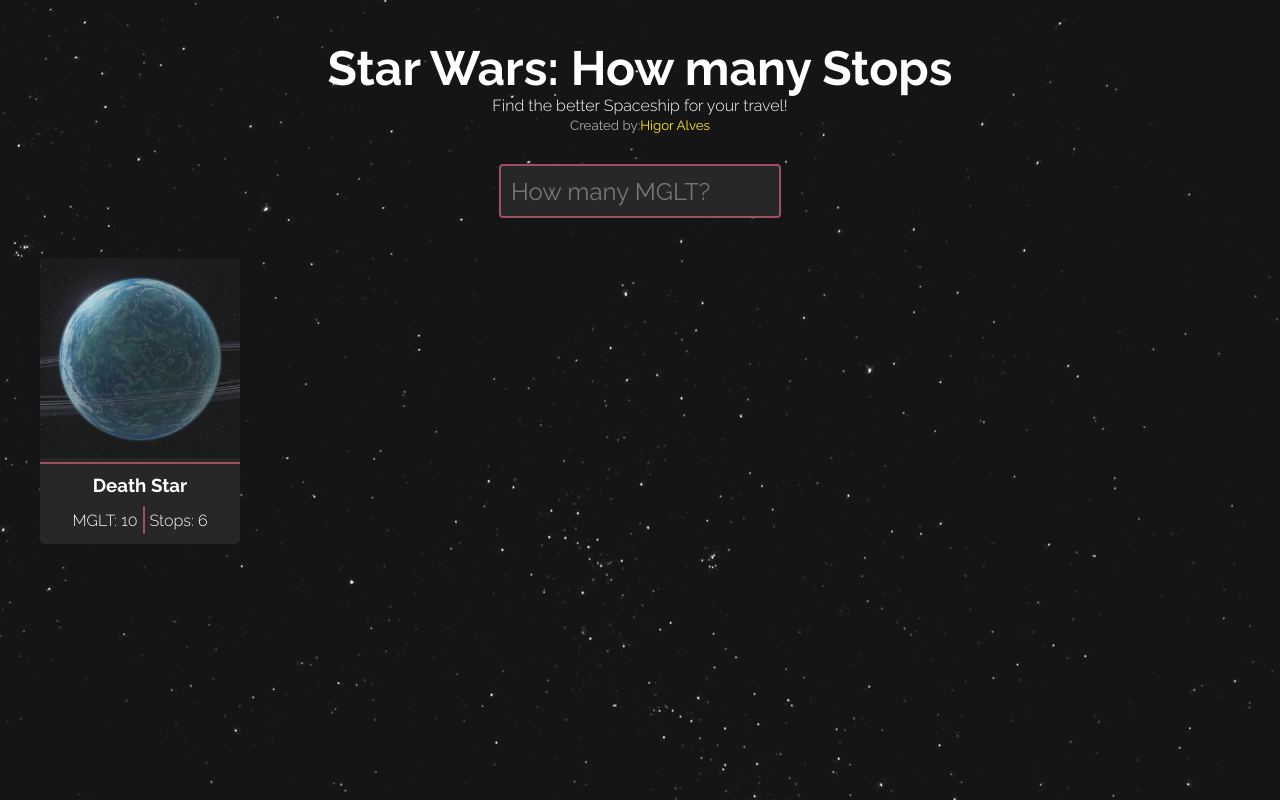
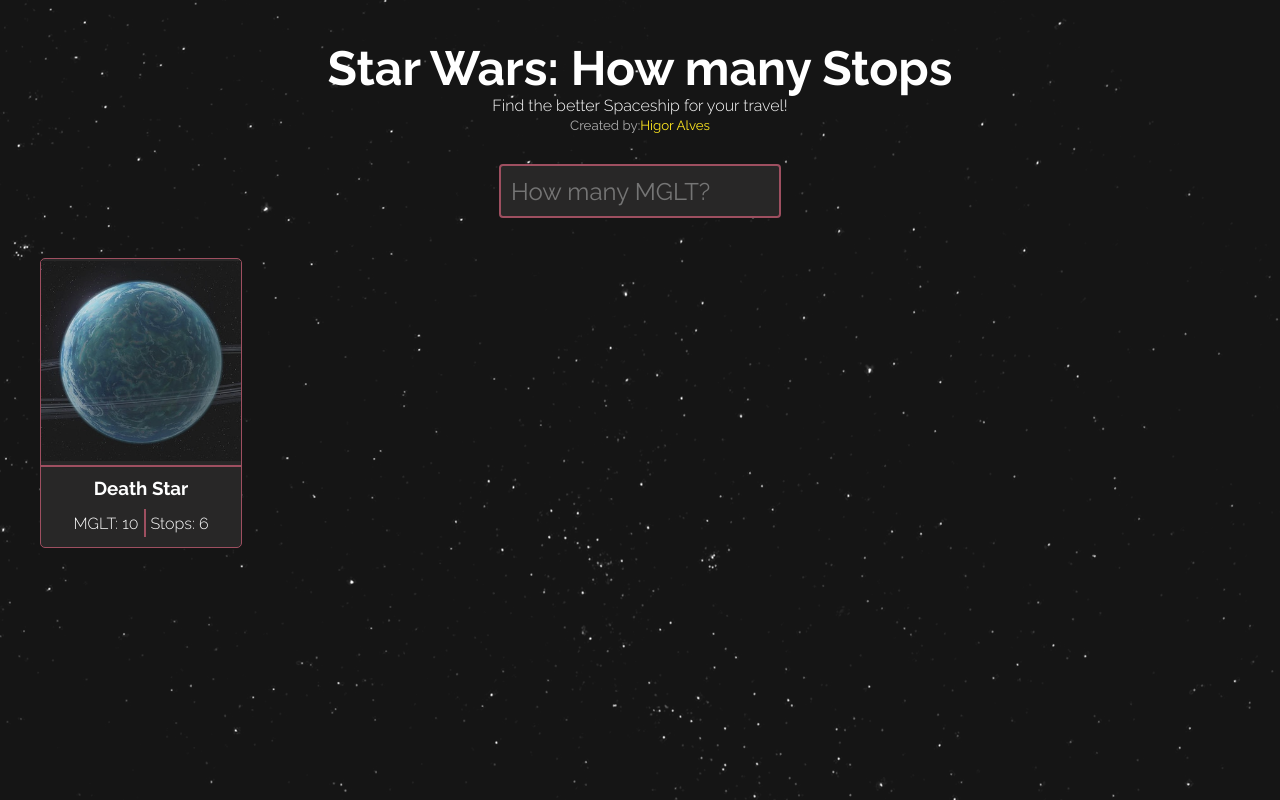
Before and after one commit to HigorAlves/in-a-galaxy-far-far-away, a React (Create React App) app: page / in a window 1280 px wide. Built offline with nearby package versions, Linux system fonts and the light colour scheme; no server answers.

Commit message:
fix(Card): Border arround the card

```diff
--- a/src/Pages/index.tsx
+++ b/src/Pages/index.tsx
@@ -38,8 +38,17 @@
 			/>
 		</section>
 		<section style={{ marginTop: 40, marginLeft: 40 }}>
-			<div style={{ backgroundColor: Colors.backgroundSecondary, width: 200, borderRadius: 5 }}>
-				<img src={require('../Assets/Images/example.jpeg')} width='200' height='200' style={{ margin: 0 }} />
+			<div
+				style={{
+					backgroundColor: Colors.backgroundSecondary,
+					width: 200,
+					borderRadius: 5,
+					borderColor: Colors.red,
+					borderWidth: 1,
+					borderStyle: 'solid',
+				}}
+			>
+				<img src={require('../Assets/Images/example.jpeg')} width='200' height='200' style={{ marginTop: 1.5 }} />
 				<div style={{ height: 2, backgroundColor: Colors.red, width: 200, marginBottom: 5 }} />
 				<h3 style={{ padding: 5, fontWeight: 'bold', textAlign: 'center' }}>Death Star</h3>
 				<div style={{ display: 'flex', flexDirection: 'row', justifyContent: 'center', marginTop: 5, paddingBottom: 5 }}>
```
